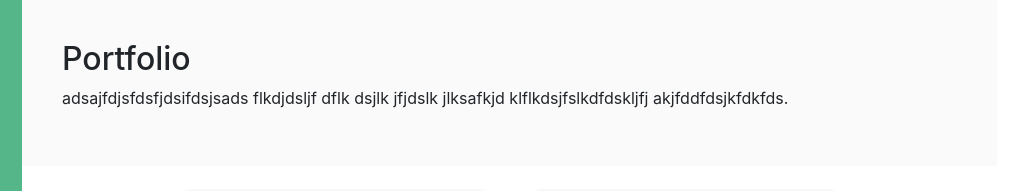
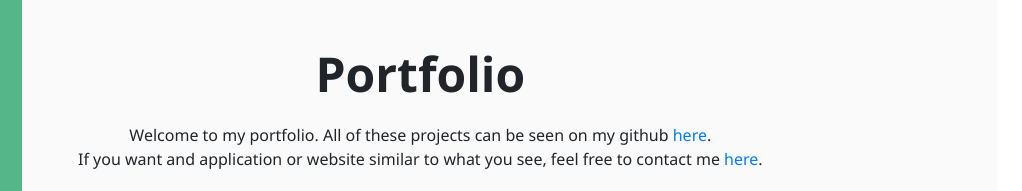
Before and after one commit to richen604/richen-portfolio, a Gatsby site: page /portfolio in a window 1280 px wide. Shown: the top 191 px of the page, 258-1280 px from the left. Built offline with nearby package versions, Linux system fonts and the light colour scheme; Gatsby itself is replaced by a stand-in of ours.

Commit message:
styling changes portfolio page and ProjectCardGroup. content added to contact and portfolio pages

```diff
--- a/src/components/ProjectCardGroup.css
+++ b/src/components/ProjectCardGroup.css
@@ -64,6 +64,13 @@
 .pcg-button-placeholder {
   margin: 20px;
   width: 80px;
+  background-color: #54b689;
+  border-color: #54b689;
+}
+
+.pcg-button:hover {
+  background-color: #44a076;
+  border-color: #44a076;
 }
 
 .pcg-button-placeholder {
--- a/src/pages/contact.js
+++ b/src/pages/contact.js
@@ -28,7 +28,10 @@ const Contact = () => {
           <p id="contact-header-intro-text">
             Interested in hiring me for your project or just want to say hi? You
             can fill in the contact form below or send me an email to{" "}
-            <OutboundLink href="mailto:richard@richen.dev">
+            <OutboundLink
+              className="index-text-link"
+              href="mailto:richard@richen.dev"
+            >
               richard@richen.dev
             </OutboundLink>{" "}
             <br /> <br />
--- /dev/null
+++ b/src/pages/portfolio.css
@@ -0,0 +1,18 @@
+#portfolio-intro-header {
+  text-align: center;
+  margin: 5px 13px;
+  font-family: "Segoe UI";
+  font-size: 3rem;
+  line-height: 1.2;
+  font-weight: 700;
+}
+
+#portfolio-intro-text {
+  text-align: center;
+  margin: 15px 16px;
+  margin-top: 20px;
+  font-family: "Segoe UI";
+  font-size: 16px;
+  line-height: 24px;
+  font-weight: 400;
+}
--- a/src/pages/portfolio.js
+++ b/src/pages/portfolio.js
@@ -3,19 +3,47 @@ import React from "react"
 import Layout from "../components/Layout"
 import SEO from "../components/Seo"
 import PageHeader from "../components/PageHeader"
-//import { Link } from "gatsby"
 import ProjectCardGroup from "../components/ProjectCardGroup"
+import { OutboundLink } from "gatsby-plugin-google-gtag"
+import { graphql, Link, useStaticQuery } from "gatsby"
+import "./portfolio.css"
 
 function Portfolio() {
+  const {
+    site: {
+      siteMetadata: { socials },
+    },
+  } = useStaticQuery(graphql`
+    query {
+      site {
+        siteMetadata {
+          socials {
+            github
+          }
+        }
+      }
+    }
+  `)
+
   return (
     <Layout>
       <SEO title="Portfolio" />
       <PageHeader>
         <div id="portfolio-intro-container">
-          <h2>Portfolio</h2>
-          <p>
-            adsajfdjsfdsfjdsifdsjsads flkdjdsljf dflk dsjlk jfjdslk jlksafkjd
-            klflkdsjfslkdfdskljfj akjfddfdsjkfdkfds.
+          <h2 id="portfolio-intro-header">Portfolio</h2>
+          <p id="portfolio-intro-text">
+            Welcome to my portfolio. All of these projects can be seen on my
+            github{" "}
+            <OutboundLink className="index-text-link" href={socials.github}>
+              here
+            </OutboundLink>
+            .<br />
+            If you want and application or website similar to what you see, feel
+            free to contact me{" "}
+            <Link className="index-text-link" to="/contact">
+              here
+            </Link>
+            .
           </p>
         </div>
       </PageHeader>
```
